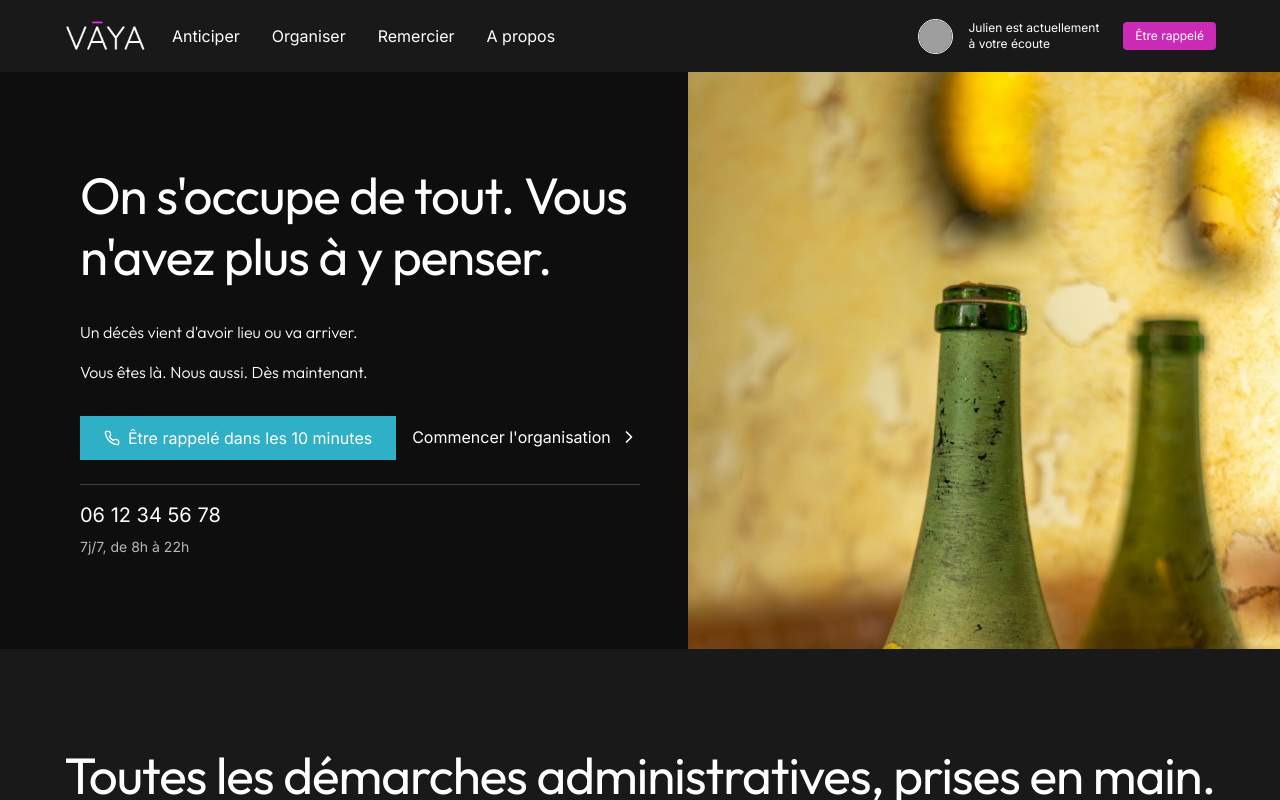
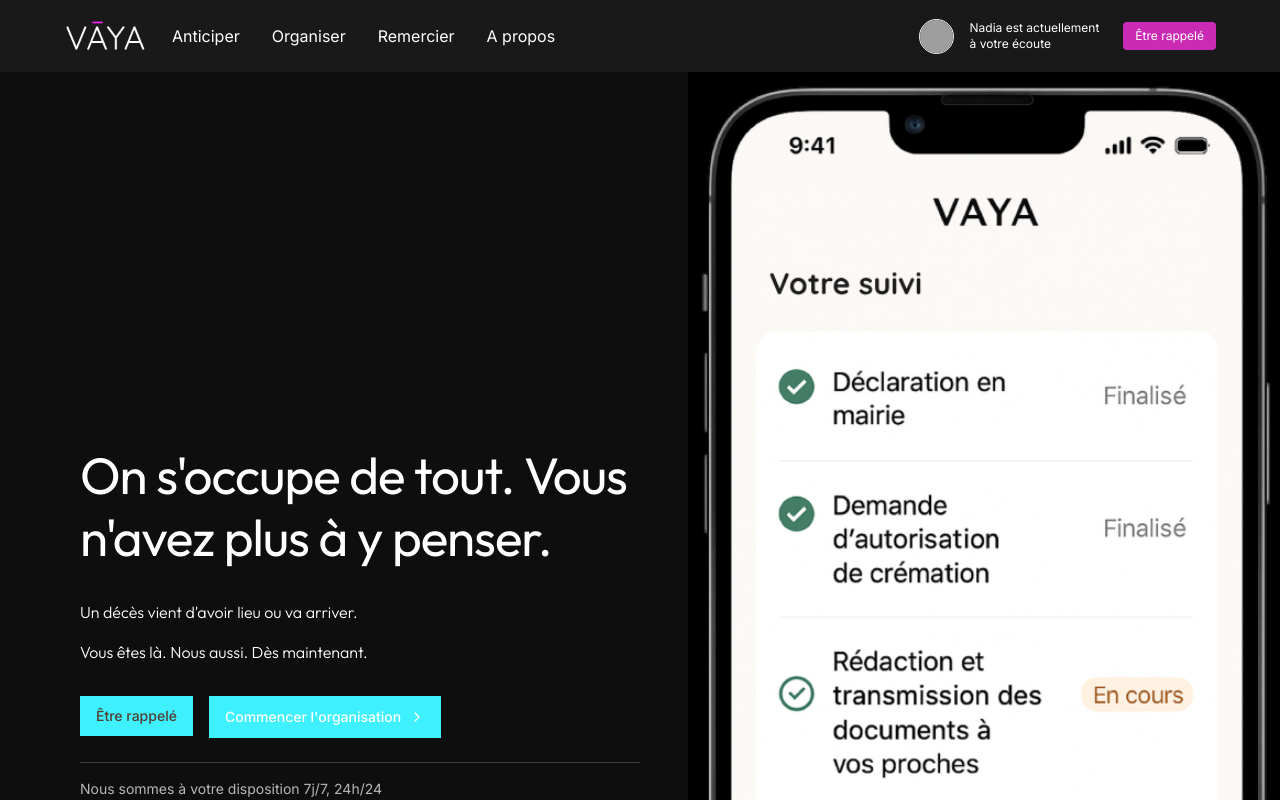
Before and after one commit to fmeleard84/mortel-memory-space, a React (Vite) app: page /demarches-administratives in a window 1280 px wide. Shown: the top 800 px of the page. Built offline with nearby package versions, Linux system fonts and the light colour scheme; grey boxes are pictures that could not be loaded.

Commit message:
hero demarche

```diff
--- a/src/components/DemarchesHero.tsx
+++ b/src/components/DemarchesHero.tsx
@@ -1,19 +1,14 @@
-
 import React, { useLayoutEffect, useState } from 'react';
-import hpI3 from '../assets/hp_i_3.jpg';
-import hpI4 from '../assets/hp_i_4.jpg';
-import { ChevronRight, Phone } from 'lucide-react';
+import iphoneService from '../assets/iphone_service_2.png';
+import { ChevronRight } from 'lucide-react';
+import { Dialog, DialogContent, DialogHeader, DialogTitle, DialogTrigger } from './ui/dialog';
+import { Button } from './ui/button';
 
 const DemarchesHero = () => {
-  const images = [hpI3, hpI4];
-  const [randomImage, setRandomImage] = useState(images[0]);
+  const [modalRappel, setModalRappel] = useState(false);
+  const [modalCompte, setModalCompte] = useState(false);
 
   useLayoutEffect(() => {
-    // Sélection d'une image aléatoire
-    const randomIndex = Math.floor(Math.random() * images.length);
-    setRandomImage(images[randomIndex]);
-
-    // Calcul et injection de la hauteur du header dans une variable CSS
     const header = document.getElementById('site-header');
     if (header) {
       const headerHeight = header.offsetHeight;
@@ -32,6 +27,7 @@ const DemarchesHero = () => {
               <h1 className="mortel-titre-hero text-white">
                 On s'occupe de tout. Vous n'avez plus à y penser.
               </h1>
+
               <div className="flex flex-col gap-4">
                 <p className="mortel-text text-white">
                   Un décès vient d'avoir lieu ou va arriver.
@@ -43,23 +39,81 @@ const DemarchesHero = () => {
 
               <div className="flex flex-col gap-6 w-full">
                 <div className="flex flex-col sm:flex-row justify-start items-start gap-3 lg:gap-4 w-full sm:w-auto">
-                  <button className="btn-principal flex items-center gap-2">
-                    <Phone className="w-4 h-4" />
-                    <span>Être rappelé dans les 10 minutes</span>
-                  </button>
-                  <button className="btn-secondaire group text-white h-[42px] flex items-center">
-                    <span>Commencer l'organisation</span>
-                    <ChevronRight className="w-5 h-5 transition-transform duration-200 group-hover:translate-x-1" />
-                  </button>
+
+                  {/* Être rappelé */}
+                  <Dialog open={modalRappel} onOpenChange={setModalRappel}>
+                    <DialogTrigger asChild>
+                      <Button className="btn-principal w-full md:w-auto">
+                        Être rappelé
+                      </Button>
+                    </DialogTrigger>
+                    <DialogContent className="bg-mortel-dark border-white/20 text-white rounded-[20px]">
+                      <DialogHeader>
+                        <DialogTitle className="text-white text-xl font-inter font-semibold">
+                          Être rappelé
+                        </DialogTitle>
+                      </DialogHeader>
+                      <div className="space-y-4">
+                        <input
+                          type="tel"
+                          placeholder="06 12 34 56 78"
+                          className="w-full px-4 py-3 bg-mortel-dark-secondary border border-white/20 rounded-[10px] text-white placeholder-white/50 focus:outline-none focus:border-mortel-violet"
+                        />
+                        <Button className="btn-principal w-full">
+                          Demander un rappel
+                        </Button>
+                      </div>
+                    </DialogContent>
+                  </Dialog>
+
+                  {/* Commencer l'organisation */}
+                  <Dialog open={modalCompte} onOpenChange={setModalCompte}>
+                    <DialogTrigger asChild>
+                      <Button className="btn-secondaire group text-white h-[42px] flex items-center">
+                        <span>Commencer l'organisation</span>
+                        <ChevronRight className="w-5 h-5 transition-transform duration-200 group-hover:translate-x-1" />
+                      </Button>
+                    </DialogTrigger>
+                    <DialogContent className="bg-mortel-dark border-white/20 text-white rounded-[20px]">
+                      <DialogHeader>
+                        <DialogTitle className="text-white text-xl font-inter font-semibold">
+                          Créer votre compte
+                        </DialogTitle>
+                      </DialogHeader>
+                      <div className="space-y-4">
+                        <input
+                          type="text"
+                          placeholder="Votre prénom"
+                          className="w-full px-4 py-3 bg-mortel-dark-secondary border border-white/20 rounded-[10px] text-white placeholder-white/50 focus:outline-none focus:border-mortel-violet"
+                        />
+                        <input
+                          type="text"
+                          placeholder="Votre nom"
+                          className="w-full px-4 py-3 bg-mortel-dark-secondary border border-white/20 rounded-[10px] text-white placeholder-white/50 focus:outline-none focus:border-mortel-violet"
+                        />
+                        <input
+                          type="email"
+                          placeholder="votre.email@example.com"
+                          className="w-full px-4 py-3 bg-mortel-dark-secondary border border-white/20 rounded-[10px] text-white placeholder-white/50 focus:outline-none focus:border-mortel-violet"
+                        />
+                        <input
+                          type="tel"
+                          placeholder="06 12 34 56 78"
+                          className="w-full px-4 py-3 bg-mortel-dark-secondary border border-white/20 rounded-[10px] text-white placeholder-white/50 focus:outline-none focus:border-mortel-violet"
+                        />
+                        <Button className="btn-principal w-full">
+                          Créer mon compte
+                        </Button>
+                      </div>
+                    </DialogContent>
+                  </Dialog>
+
                 </div>
 
-                {/* Numéro de téléphone */}
+                {/* Texte en bas */}
                 <div className="flex flex-col gap-2 pt-4 border-t border-white/20">
-                  <div className="text-white text-xl font-normal font-inter">
-                    06 12 34 56 78
-                  </div>
                   <div className="text-white/70 text-sm font-normal font-inter">
-                    7j/7, de 8h à 22h
+                    Nous sommes à votre disposition 7j/7, 24h/24
                   </div>
                 </div>
               </div>
@@ -67,11 +121,11 @@ const DemarchesHero = () => {
           </div>
 
           {/* Colonne droite - Image */}
-          <div className="flex-1 h-full max-h-full overflow-hidden">
+          <div className="flex-1 h-full max-h-full overflow-hidden bg-black">
             <img
-              className="w-full h-full object-cover object-center"
-              src={randomImage}
-              alt="Démarches administratives"
+              className="w-full h-full object-contain object-center bg-black"
+              src={iphoneService}
+              alt="Service funéraire VĀYA"
               loading="eager"
             />
           </div>
```
Also changed, not shown: src/assets/iphone_service_2.png (added).
